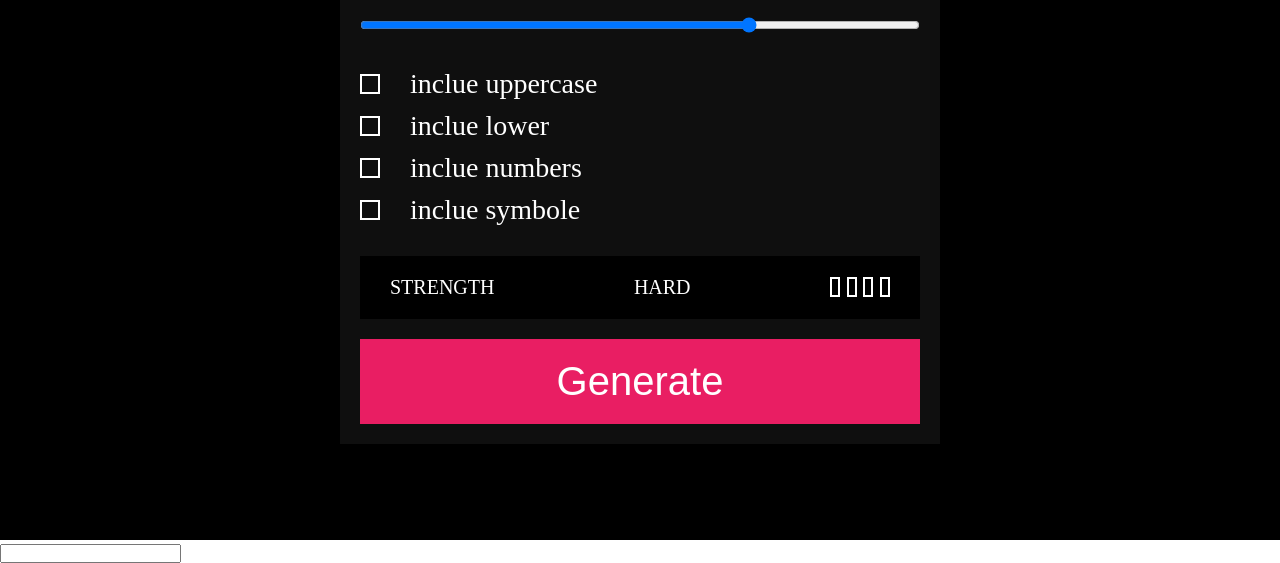
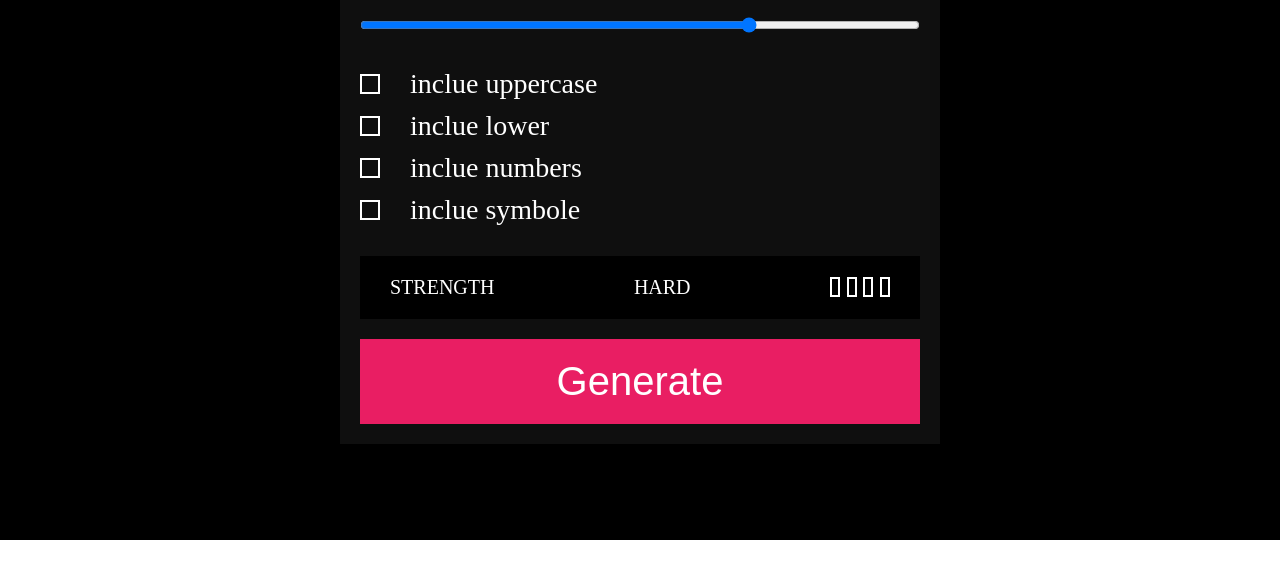
Before and after one commit to omar01550/password-generator, a plain HTML site: page index.html in a window 1280 px wide. Shown: the part 260-823 px from the top of the page. After the commit the page ends 800 px from the top, so only its background shows below. Drawn offline with Linux system fonts and the light colour scheme.

Commit message:
remove input

```diff
--- a/index.html
+++ b/index.html
@@ -56,7 +56,7 @@
                  </section>
             </div>
         </main>
-        <input type="text" name="" value="" class="text">
+
         <script src="main.js" charset="utf-8"></script>
     </body>
 </html>
```
